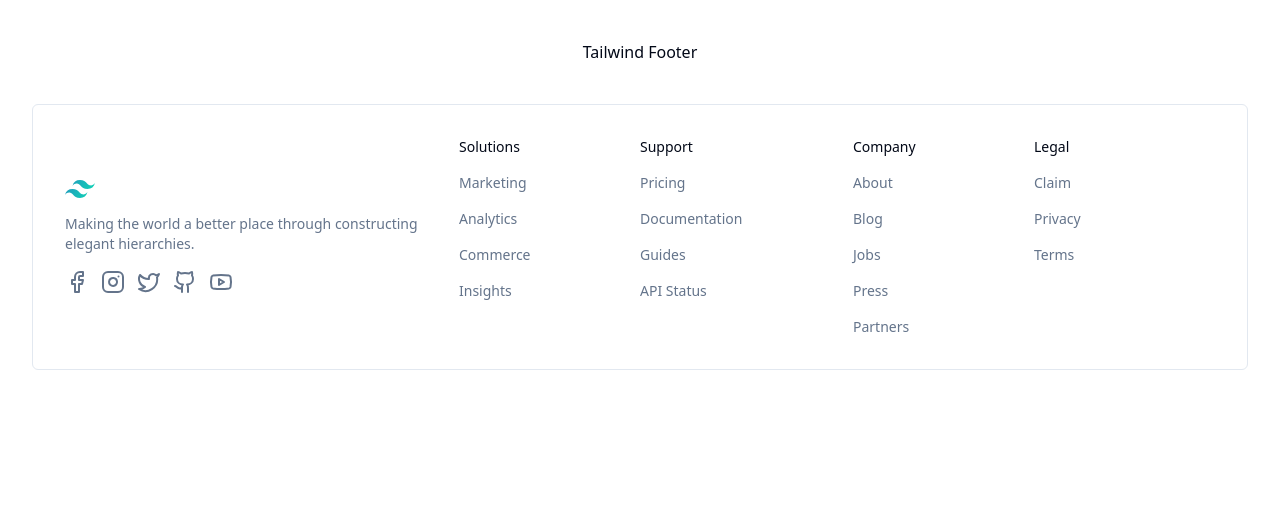
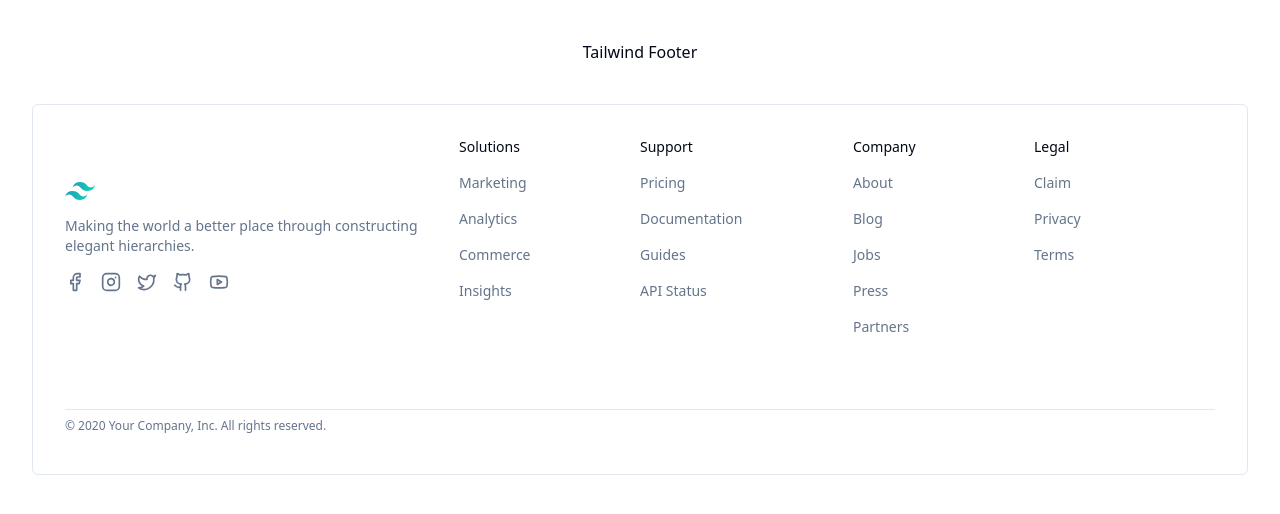
Before and after one commit to inderjotx/upwork, a Next.js app: page / in a window 1280 px wide. Shown: the top 514 px of the page. Built offline with nearby package versions, Linux system fonts and the light colour scheme.

Commit message:
tailwind footer

```diff
--- a/package.json
+++ b/package.json
@@ -9,6 +9,7 @@
     "lint": "next lint"
   },
   "dependencies": {
+    "@radix-ui/react-separator": "^1.0.3",
     "class-variance-authority": "^0.7.0",
     "clsx": "^2.1.1",
     "lucide-react": "^0.374.0",
--- a/src/app/page.tsx
+++ b/src/app/page.tsx
@@ -1,3 +1,4 @@
+import { Separator } from "@/components/ui/separator";
 import { Facebook, Github, Instagram, Twitter, Youtube } from "lucide-react"
 import Image from "next/image";
 
@@ -20,7 +21,7 @@ export default function Home() {
       <div className="flex flex-col items-center w-full px-8">
         <h1 className="w-full text-center my-10">Tailwind Footer</h1>
 
-        <div className="grid grid-cols-6  border rounded-md w-full  mb-20 gap-8 p-8 " >
+        <div className="grid grid-cols-6  border  rounded-md w-full  mb-20 gap-8 p-8 " >
 
           <div className="lg:col-span-2 col-span-6 flex flex-col justify-center gap-4 items-start" >
 
@@ -30,12 +31,12 @@ export default function Home() {
             <div className="flex flex-wrap text-sm text-muted-foreground">
               Making the world a better place through constructing elegant hierarchies.
             </div>
-            <div className="flex gap-3 text-muted-foreground " >
-              <Facebook className="hover:text-foreground" />
-              <Instagram className="hover:text-foreground" />
-              <Twitter className="hover:text-foreground" />
-              <Github className="hover:text-foreground" />
-              <Youtube className="hover:text-foreground" />
+            <div className="flex gap-4 text-muted-foreground flex-wrap " >
+              <Facebook className="hover:text-foreground w-5 h-5" />
+              <Instagram className="hover:text-foreground w-5 h-5" />
+              <Twitter className="hover:text-foreground w-5 h-5" />
+              <Github className="hover:text-foreground w-5 h-5" />
+              <Youtube className="hover:text-foreground w-5 h-5" />
             </div>
 
 
@@ -120,6 +121,13 @@ export default function Home() {
           </div>
 
 
+          <div className="col-span-6 flex flex-col w-full mt-10" >
+            <Separator />
+
+            <p className="my-2 text-muted-foreground text-xs " >© 2020 Your Company, Inc. All rights reserved.</p>
+          </div>
+
+
         </div>
       </div>
 
--- /dev/null
+++ b/src/components/ui/separator.tsx
@@ -0,0 +1,31 @@
+"use client"
+
+import * as React from "react"
+import * as SeparatorPrimitive from "@radix-ui/react-separator"
+
+import { cn } from "@/lib/utils"
+
+const Separator = React.forwardRef<
+  React.ElementRef<typeof SeparatorPrimitive.Root>,
+  React.ComponentPropsWithoutRef<typeof SeparatorPrimitive.Root>
+>(
+  (
+    { className, orientation = "horizontal", decorative = true, ...props },
+    ref
+  ) => (
+    <SeparatorPrimitive.Root
+      ref={ref}
+      decorative={decorative}
+      orientation={orientation}
+      className={cn(
+        "shrink-0 bg-border",
+        orientation === "horizontal" ? "h-[1px] w-full" : "h-full w-[1px]",
+        className
+      )}
+      {...props}
+    />
+  )
+)
+Separator.displayName = SeparatorPrimitive.Root.displayName
+
+export { Separator }
```
Also changed, not shown: 1 other file (tests, documents, lock files or other folders).
